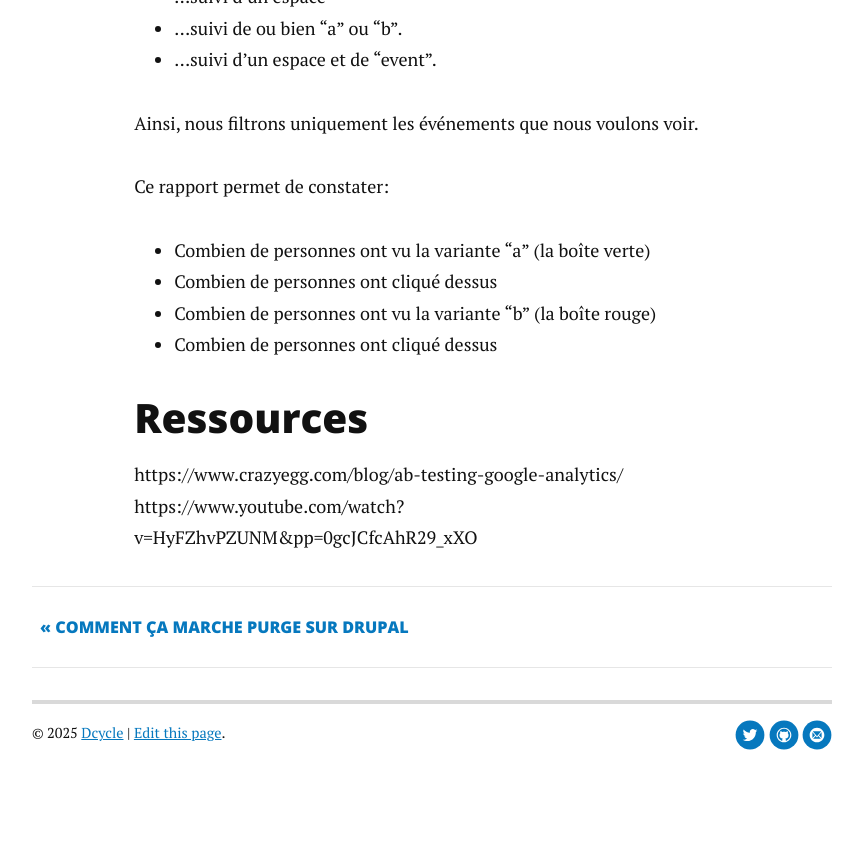
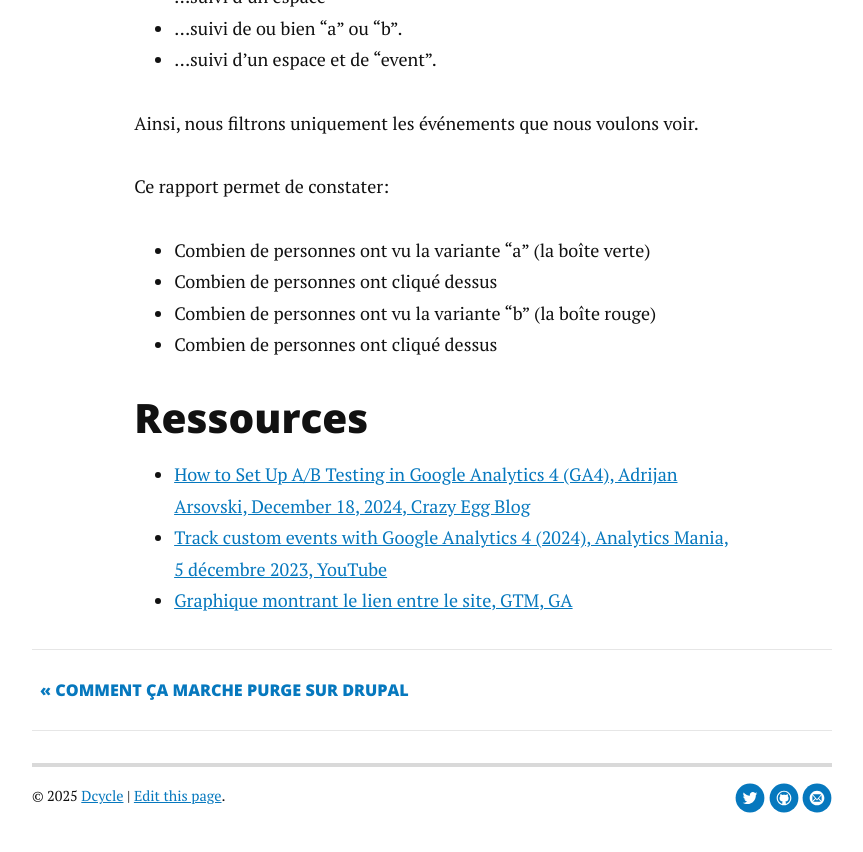
Before and after one commit to alberto56/dcycleblog, a Jekyll site: the page built from docs/_posts/2025-04-01-abtest.md, in a window 1280 px wide and 900 px high, scrolled down 9471 px. Shown: the top 852 px of the window, without its empty margins (208-1071 px from the left). Built offline with Jekyll 4.4.1, drawn with Linux system fonts in a browser that asks for light colours; comment, search, counter and statistics services are not loaded.

Commit message:
Update 2025-04-01-abtest.md

```diff
--- a/docs/_posts/2025-04-01-abtest.md
+++ b/docs/_posts/2025-04-01-abtest.md
@@ -250,19 +250,9 @@ Ce rapport permet de constater:
 * Combien de personnes ont vu la variante "b" (la boîte rouge)
 * Combien de personnes ont cliqué dessus
 
-
-
-
-
-
-
-
-
-
-
-
 Ressources
 -----
 
-https://www.crazyegg.com/blog/ab-testing-google-analytics/
-https://www.youtube.com/watch?v=HyFZhvPZUNM&pp=0gcJCfcAhR29_xXO
+* [How to Set Up A/B Testing in Google Analytics 4 (GA4), Adrijan Arsovski, December 18, 2024, Crazy Egg Blog](https://www.crazyegg.com/blog/ab-testing-google-analytics/)
+* [Track custom events with Google Analytics 4 (2024), Analytics Mania, 5 décembre 2023, YouTube](https://www.youtube.com/watch?v=HyFZhvPZUNM&pp=0gcJCfcAhR29_xXO)
+* [Graphique montrant le lien entre le site, GTM, GA](https://docs.google.com/drawings/d/1Q_faS8u_eZOu-IgALBHDlScW5geT9JxkD1rL8NwyIRE/edit)
```
